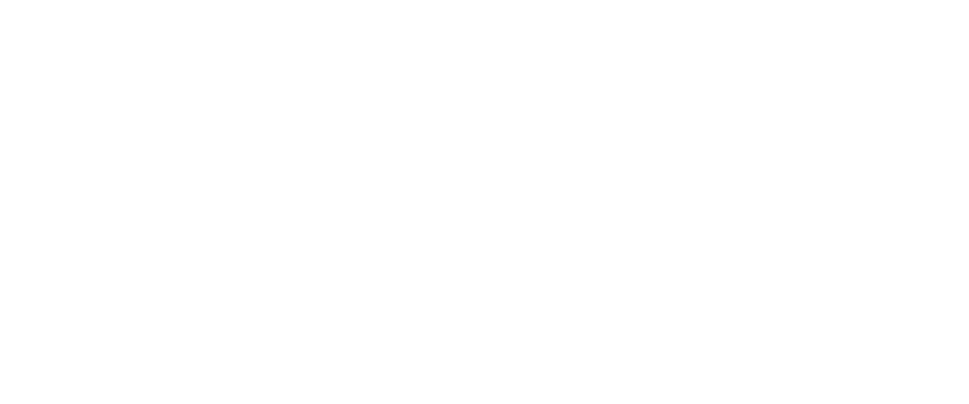
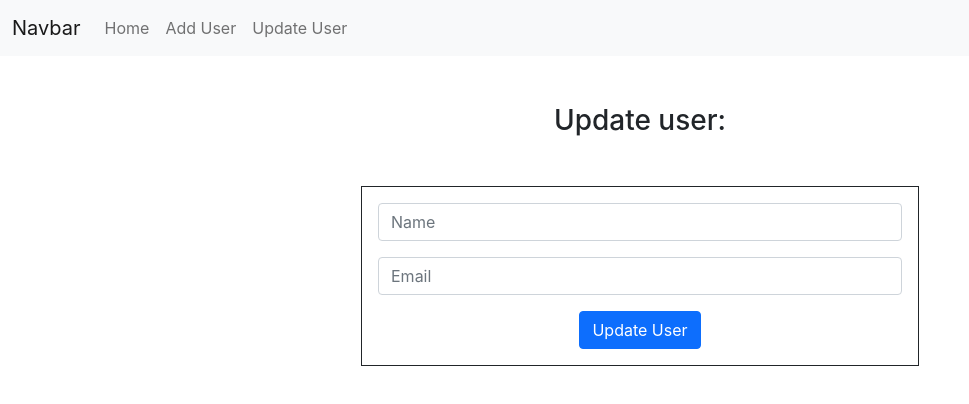
Before and after one commit to frsiam/react-node-mongodb, a React (Create React App) app: page /update in a window 1280 px wide. Before the commit this address had no page. Shown: the top 404 px of the page, without its empty margins (0-969 px from the left). Built offline with nearby package versions, Linux system fonts and the light colour scheme; no server answers.

Commit message:
update data and add a header

```diff
--- a/src/App.js
+++ b/src/App.js
@@ -1,14 +1,19 @@
 import { Route, Routes } from 'react-router-dom';
 import './App.css';
 import AddUser from './components/AddUser/AddUser';
+import Header from './components/Header/Header';
 import Home from './components/Home/Home';
+import UpdateUser from './components/UpdateUser/UpdateUser';
 
 function App() {
   return (
     <div className="App">
+       <Header />
       <Routes>
         <Route path='user/add' element={<AddUser/>}></Route>
         <Route path='/' element={<Home/>}></Route>
+        <Route path='/update' element={<UpdateUser/>}></Route>
+        <Route path='/update/:id' element={<UpdateUser/>}></Route>
       </Routes>
     </div>
   );
--- /dev/null
+++ b/src/components/Header/Header.js
@@ -0,0 +1,30 @@
+import React from 'react';
+import { Link } from 'react-router-dom';
+
+const Header = () => {
+    return (
+        <nav className="navbar navbar-expand-md navbar-light bg-light">
+            <div className="container-fluid">
+                <Link className="navbar-brand" to="/">Navbar</Link>
+                <button className="navbar-toggler" type="button" data-bs-toggle="collapse" data-bs-target="#navbarNav" aria-controls="navbarNav" aria-expanded="false" aria-label="Toggle navigation">
+                    <span className="navbar-toggler-icon"></span>
+                </button>
+                <div className="collapse navbar-collapse" id="navbarNav">
+                    <ul className="navbar-nav">
+                        <li className="nav-item">
+                            <Link className="nav-link" aria-current="page" to="/">Home</Link>
+                        </li>
+                        <li className="nav-item">
+                            <Link className="nav-link" to="user/add">Add User</Link>
+                        </li>
+                        <li className="nav-item">
+                            <Link className="nav-link" to="/update">Update User</Link>
+                        </li>
+                    </ul>
+                </div>
+            </div>
+        </nav>
+    );
+};
+
+export default Header;
--- a/src/components/Home/Home.js
+++ b/src/components/Home/Home.js
@@ -1,4 +1,6 @@
 import React, { useEffect, useState } from 'react';
+import { Link } from 'react-router-dom';
+import Header from '../Header/Header';
 
 const Home = () => {
     // get form server api
@@ -22,7 +24,7 @@
                 .then(res => res.json())
                 .then(data => {
                     console.log(data)
-                if(data.deletedCount > 0){
+                    if (data.deletedCount > 0) {
                         console.log('deleted successfully')
                         const remaining = users.filter(user => user._id !== id);
                         setUsers(remaining);
@@ -31,17 +33,20 @@
         }
     }
     return (
-        <div>
+        <>
+            <div className='container my-5'>
                 <h1>Avaiable Users: {users.length}</h1>
                 <ul className='my-2'>
                     {
-                    users.map(user => <li className='my-2 ms-2 border border-info p-2' key={user._id}>
+                        users.map(user => <li className='my-2 mx-5 ms-2 border border-info p-2' key={user._id}>
                             {user.name}:: {user.email}
+                            <Link to={`/update/${user._id}`}><button className="btn btn-success ms-3">Update User</button></Link>
                             <button onClick={() => handleUserDelete(user._id)} className="btn btn-danger ms-4">Delete User</button>
                         </li>)
                     }
                 </ul>
             </div>
+        </>
     );
 };
 
--- /dev/null
+++ b/src/components/UpdateUser/UpdateUser.js
@@ -0,0 +1,52 @@
+import React, { useEffect, useState } from 'react';
+import { useParams } from 'react-router-dom';
+
+const UpdateUser = () => {
+    const { id } = useParams();
+    const [user, setUser] = useState({});
+    useEffect(() => {
+        const url = `http://localhost:5000/user/${id}`
+        fetch(url)
+            .then(res => res.json())
+            .then(data => setUser(data))
+    }, [])
+    const handleUpdateUser = (event) => {
+        event.preventDefault();
+        const name = event.target.name.value;
+        const email = event.target.email.value;
+
+        const updatedUser = { name, email };
+
+        // send data to the server
+        const url = `http://localhost:5000/user/${id}`
+        fetch(url, {
+            method: 'put',
+            headers: {
+                'content-type': 'application/json'
+            },
+            body: JSON.stringify(user)
+        })
+            .then(res => res.json())
+            .then(data => {
+                console.log('success', data)
+                alert('Successfully Updated a user')
+                event.target.reset();
+            })
+    }
+    return (
+        <div className='container my-5'>
+            <h3>Update user: {user.name}</h3>
+            <form onSubmit={handleUpdateUser} className='border border-dark p-3 w-50 mx-auto my-5'>
+                <div className="mb-3">
+                    <input name='name' type="text" className="form-control" id="exampleInputEmail1" aria-describedby="emailHelp" placeholder='Name' />
+                </div>
+                <div className="mb-3">
+                    <input name='email' type="email" className="form-control" id="exampleInputPassword1" placeholder='Email' />
+                </div>
+                <button type="submit" className="btn btn-primary">Update User</button>
+            </form>
+        </div>
+    );
+};
+
+export default UpdateUser;
```
Lines whose indentation alone changed are shown as unchanged.
